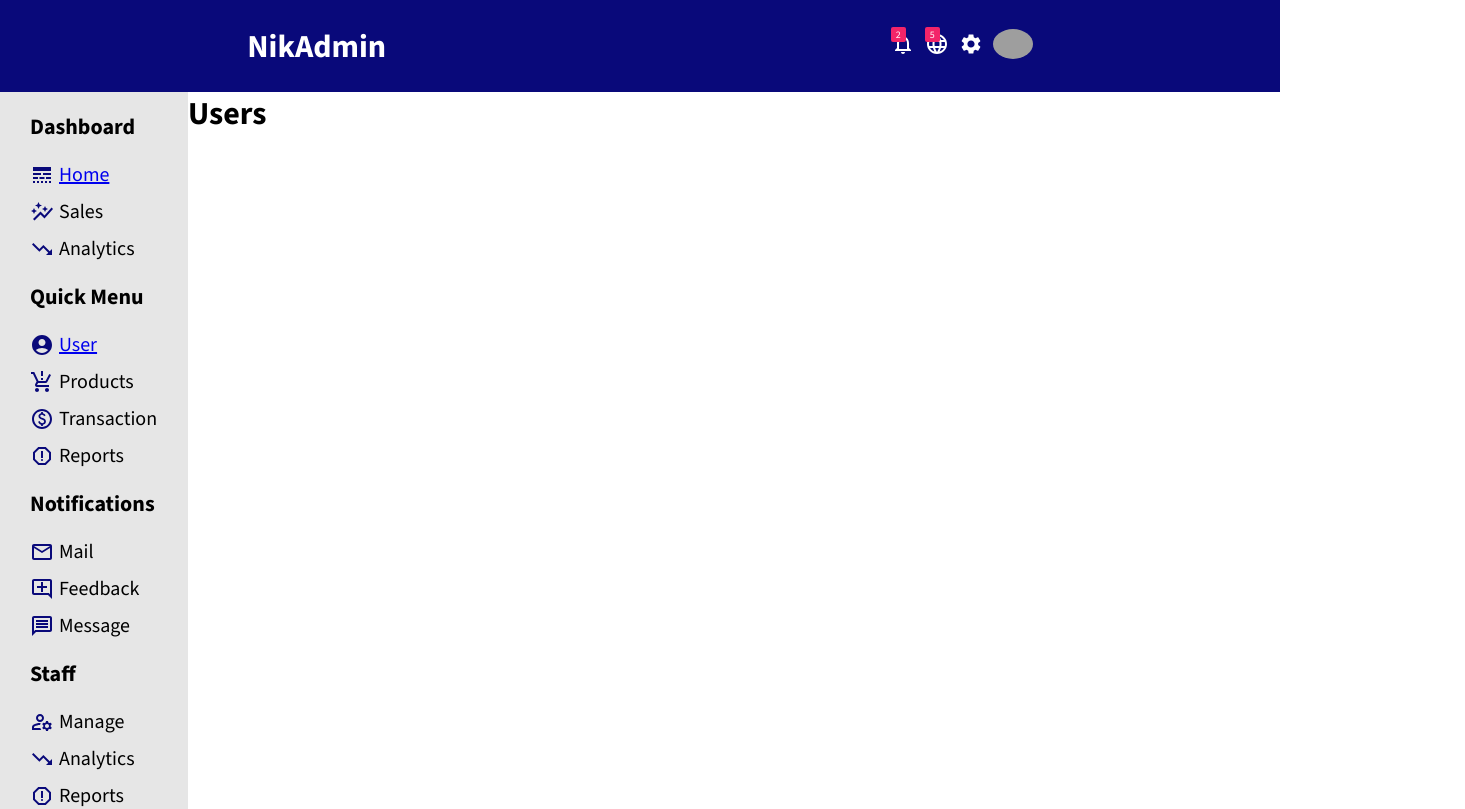
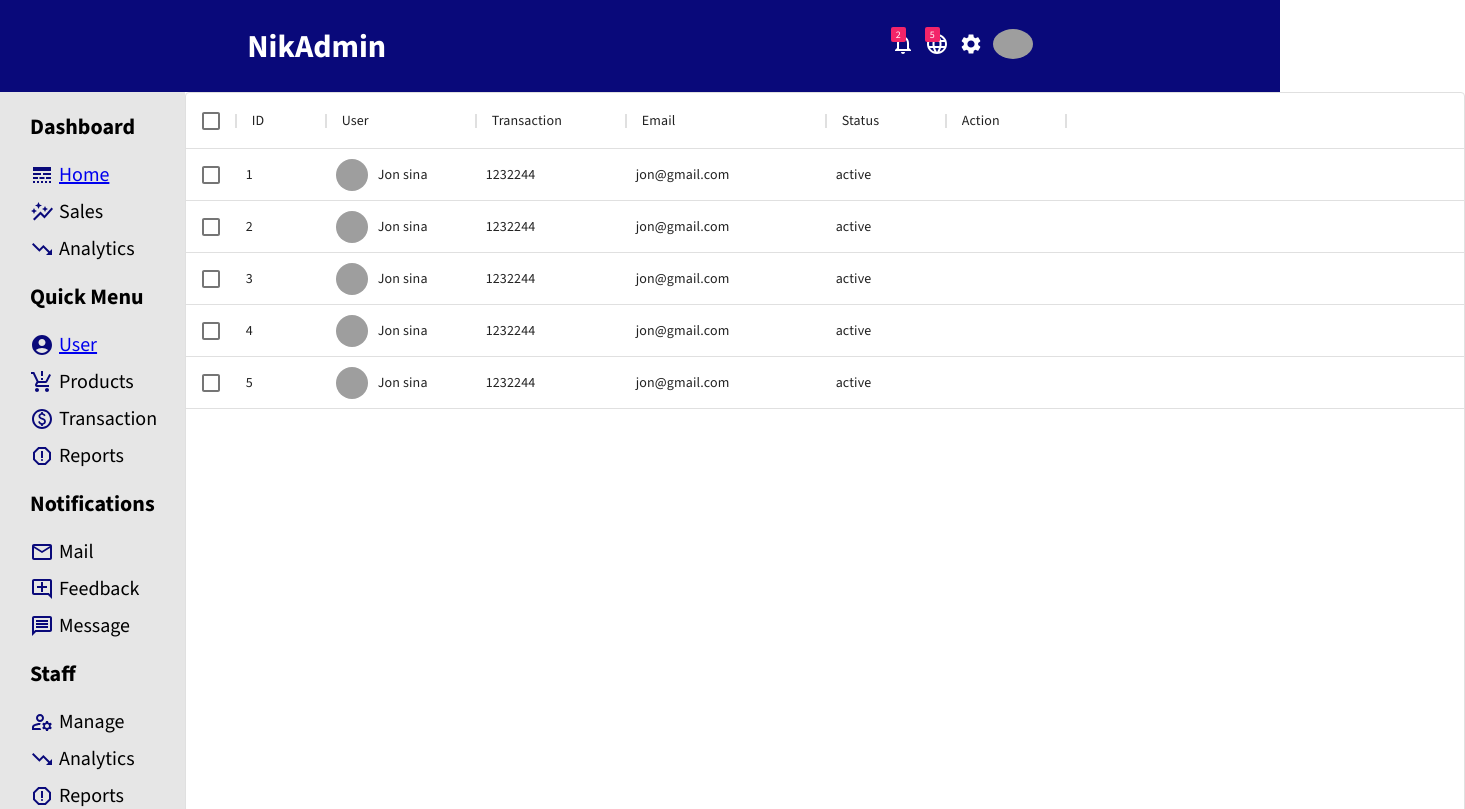
Before and after one commit to Samiul-Ahmed-96/admin-dashboard, a React (Create React App) app: page /user in a window 1280 px wide. Shown: the top 809 px of the page, 1465 px wide, since content can reach past the window. Built offline with nearby package versions, Linux system fonts and the light colour scheme; grey boxes are pictures that could not be loaded.

Commit message:
Added User Route

```diff
--- a/package.json
+++ b/package.json
@@ -5,6 +5,7 @@
   "dependencies": {
     "@emotion/react": "^11.7.0",
     "@emotion/styled": "^11.6.0",
+    "@material-ui/data-grid": "^4.0.0-alpha.37",
     "@mui/icons-material": "^5.2.1",
     "@mui/material": "^5.2.3",
     "@testing-library/jest-dom": "^5.16.1",
--- a/src/Pages/User/User.js
+++ b/src/Pages/User/User.js
@@ -1,9 +1,74 @@
+import { DataGrid } from '@material-ui/data-grid';
 import React from 'react';
+import './User.scss';
 
 const User = () => {
+    const columns = [
+        { field: 'id', headerName: 'ID', width: 90 },
+        {
+          field: 'user',
+          headerName: 'User',
+          width: 150,
+          editable: true,
+          renderCell : (params) =>{
+            return(
+              <div className='user-info'>
+                <img src={params.row.avatar} alt="" />
+                {params.row.userName}
+              </div>
+            )
+          }
+        },
+        {
+          field: 'transaction',
+          headerName: 'Transaction',
+          width: 150,
+          editable: true,
+        },
+        {
+          field: 'email',
+          headerName: 'Email',
+          width: 200,
+        },
+        {
+          field: 'status',
+          headerName: 'Status',
+          width: 120,
+        },
+        {
+          field: 'action',
+          headerName: 'Action',
+          width: 120,
+        }
+      ];
+
+      const rows = [
+        { id: 1, userName: 'Jon sina', transaction: '1232244' , avatar : 'https://www.reuters.com/resizer/5x1IqoH0ad-rFyUPhOFV0yXKyzM=/1789x2236/smart/filters:quality(80)/cloudfront-us-east-2.images.arcpublishing.com/reuters/VHJX7JYCZ5L7ZHCAAQD4NGKTT4.jpg', email : 'jon@gmail.com', status:'active'},
+        { id: 2, userName: 'Jon sina', transaction: '1232244' , avatar : 'https://www.reuters.com/resizer/5x1IqoH0ad-rFyUPhOFV0yXKyzM=/1789x2236/smart/filters:quality(80)/cloudfront-us-east-2.images.arcpublishing.com/reuters/VHJX7JYCZ5L7ZHCAAQD4NGKTT4.jpg', email : 'jon@gmail.com', status:'active'},
+        { id: 3, userName: 'Jon sina', transaction: '1232244' , avatar : 'https://www.reuters.com/resizer/5x1IqoH0ad-rFyUPhOFV0yXKyzM=/1789x2236/smart/filters:quality(80)/cloudfront-us-east-2.images.arcpublishing.com/reuters/VHJX7JYCZ5L7ZHCAAQD4NGKTT4.jpg', email : 'jon@gmail.com', status:'active'},
+        { id: 4, userName: 'Jon sina', transaction: '1232244' , avatar : 'https://www.reuters.com/resizer/5x1IqoH0ad-rFyUPhOFV0yXKyzM=/1789x2236/smart/filters:quality(80)/cloudfront-us-east-2.images.arcpublishing.com/reuters/VHJX7JYCZ5L7ZHCAAQD4NGKTT4.jpg', email : 'jon@gmail.com', status:'active'},
+        { id: 5, userName: 'Jon sina', transaction: '1232244' , avatar : 'https://www.reuters.com/resizer/5x1IqoH0ad-rFyUPhOFV0yXKyzM=/1789x2236/smart/filters:quality(80)/cloudfront-us-east-2.images.arcpublishing.com/reuters/VHJX7JYCZ5L7ZHCAAQD4NGKTT4.jpg', email : 'jon@gmail.com', status:'active'},
+        { id: 6, userName: 'Jon sina', transaction: '1232244' , avatar : 'https://www.reuters.com/resizer/5x1IqoH0ad-rFyUPhOFV0yXKyzM=/1789x2236/smart/filters:quality(80)/cloudfront-us-east-2.images.arcpublishing.com/reuters/VHJX7JYCZ5L7ZHCAAQD4NGKTT4.jpg', email : 'jon@gmail.com', status:'active'},
+        { id: 7, userName: 'Jon sina', transaction: '1232244' , avatar : 'https://www.reuters.com/resizer/5x1IqoH0ad-rFyUPhOFV0yXKyzM=/1789x2236/smart/filters:quality(80)/cloudfront-us-east-2.images.arcpublishing.com/reuters/VHJX7JYCZ5L7ZHCAAQD4NGKTT4.jpg', email : 'jon@gmail.com', status:'active'},
+        { id: 8, userName: 'Jon sina', transaction: '1232244' , avatar : 'https://www.reuters.com/resizer/5x1IqoH0ad-rFyUPhOFV0yXKyzM=/1789x2236/smart/filters:quality(80)/cloudfront-us-east-2.images.arcpublishing.com/reuters/VHJX7JYCZ5L7ZHCAAQD4NGKTT4.jpg', email : 'jon@gmail.com', status:'active'},
+        { id: 9, userName: 'Jon sina', transaction: '1232244' , avatar : 'https://www.reuters.com/resizer/5x1IqoH0ad-rFyUPhOFV0yXKyzM=/1789x2236/smart/filters:quality(80)/cloudfront-us-east-2.images.arcpublishing.com/reuters/VHJX7JYCZ5L7ZHCAAQD4NGKTT4.jpg', email : 'jon@gmail.com', status:'active'},
+
+
+      ];
+
     return (
-        <div>
-            <h1>Users</h1>
+        <div className='user-container'>
+            <div className="user-table">
+            <div style={{ height: '100vh', width: '100vw' }}>
+            <DataGrid
+              rows={rows}
+              columns={columns}
+              pageSize={5}
+              checkboxSelection
+              disableSelectionOnClick
+            />
+          </div>
+            </div>
         </div>
     );
 };
--- a/src/Pages/User/User.scss
+++ b/src/Pages/User/User.scss
@@ -0,0 +1,11 @@
+.user-info {
+  display: flex;
+  align-items: center;
+  img {
+    width: 32px;
+    height: 32px;
+    border-radius: 50%;
+    object-fit: cover;
+    margin-right: 10px;
+  }
+}
```
Also changed, not shown: 1 other file (tests, documents, lock files or other folders).
